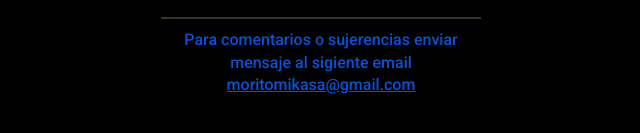
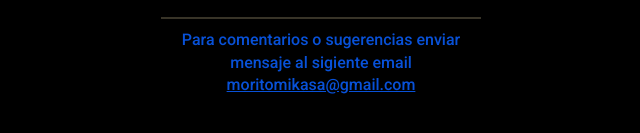
Before and after one commit to Gera-dan/gera-dan.github.com, a plain HTML site: page index.html in a window 1280 px wide. Shown: the part 497-630 px from the top of the page, 319-959 px from the left. Drawn offline with Linux system fonts and the light colour scheme.

Commit message:
Ultimo toque

```diff
--- a/index.html
+++ b/index.html
@@ -32,7 +32,7 @@
       </a>
     </div>
     <div class="divider"></div>
-    <footer class="footer">Para comentarios o sujerencias enviar mensaje al sigiente email <a
+    <footer class="footer">Para comentarios o sugerencias enviar mensaje al sigiente email <a
         href="mailto:moritomikasa@gmail.com">moritomikasa@gmail.com</a>
     </footer>
   </main>
--- a/style.css
+++ b/style.css
@@ -58,7 +58,8 @@ h1 {
 .divider {
   height: 2px;
   width: 100%;
-  background-color: #383428;
+  background-color:
+  #383428;
 }
 
 footer {
```
